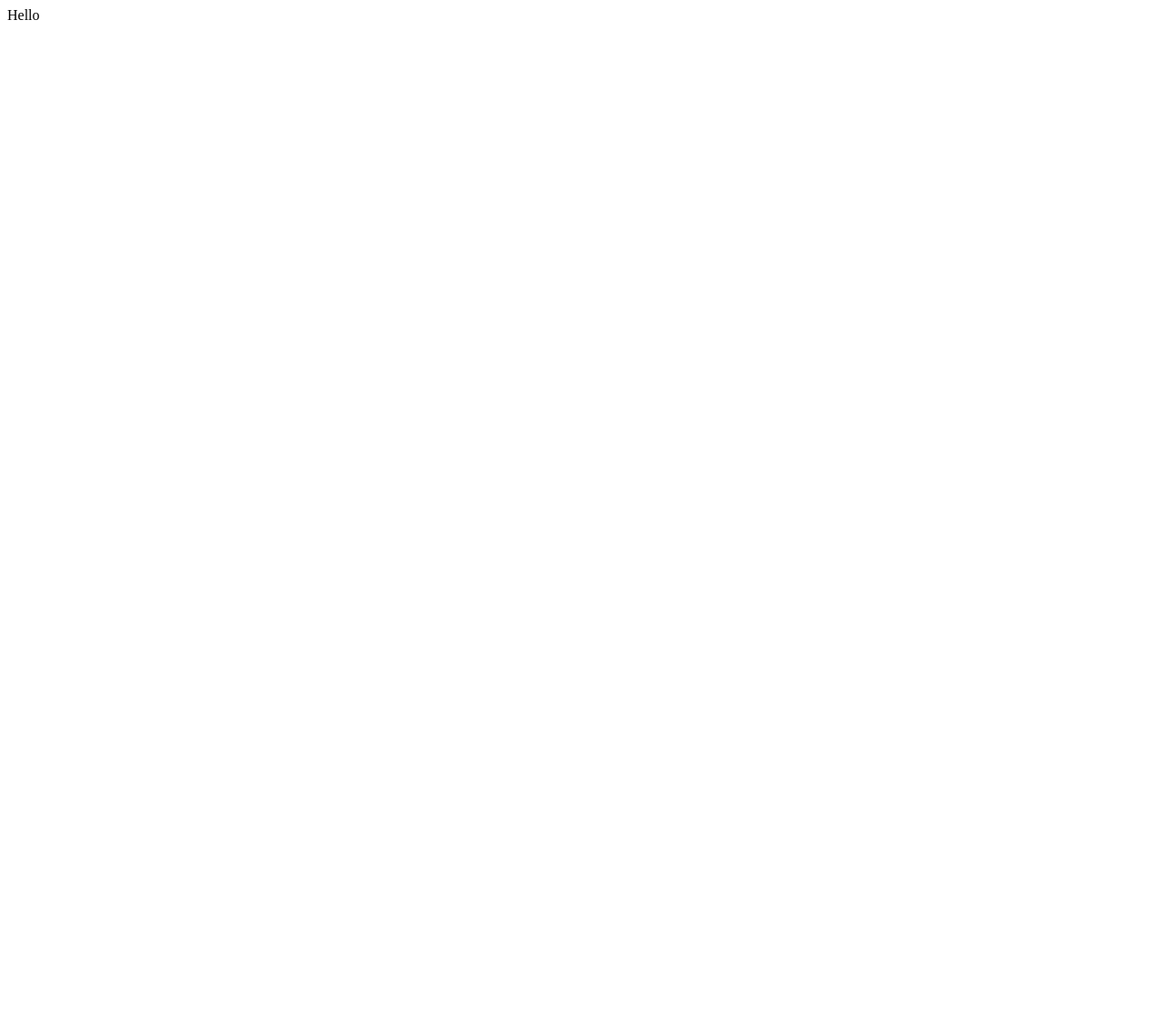
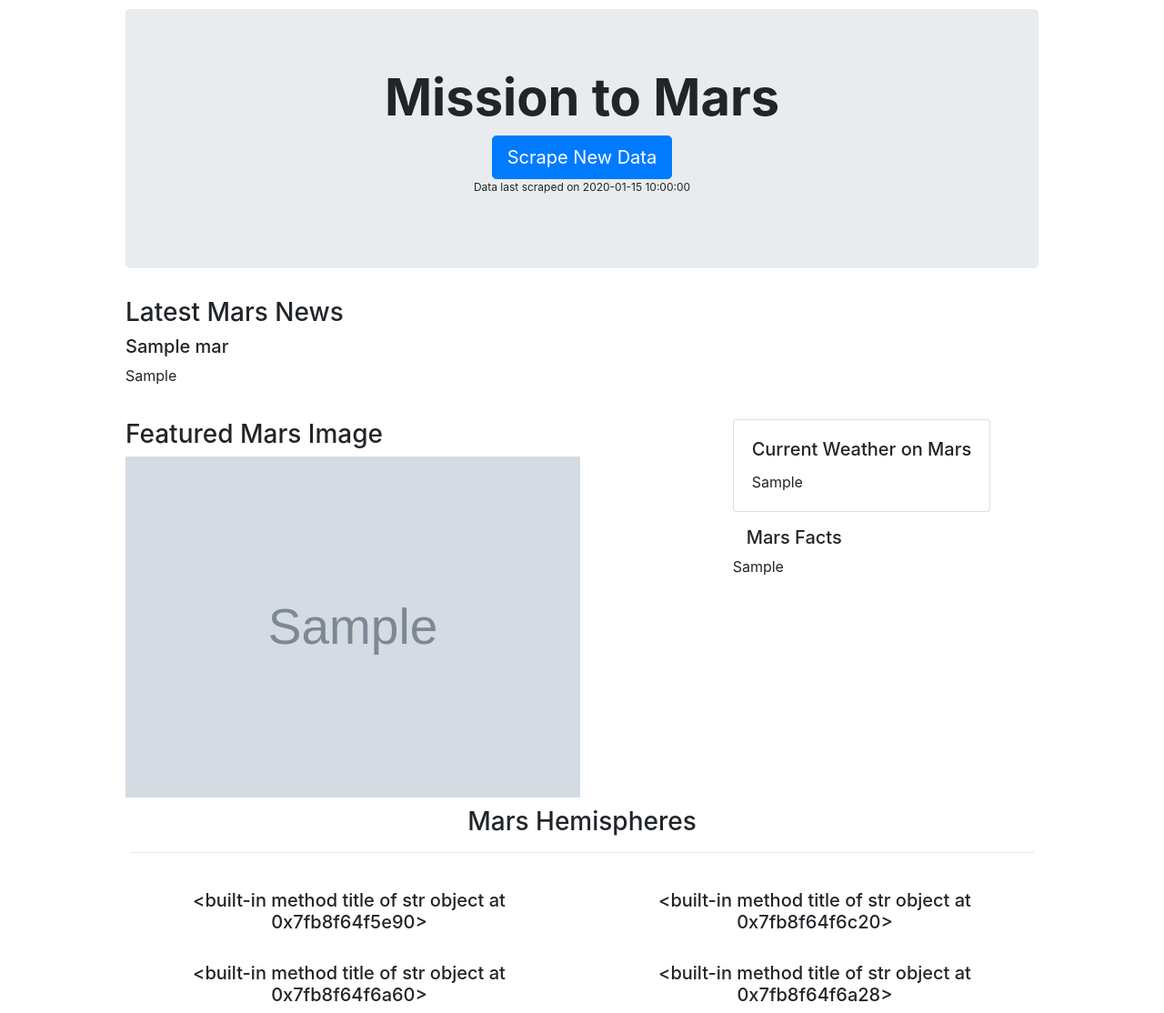
Before and after one commit to epapineau/mission-to-mars, a Flask app: page / in a window 1280 px wide. Before the commit the page is almost empty. Shown: the whole page at 91% size. Before the commit the page ends 22 px from the top, so only its background shows below. Run offline with Flask 2, Linux system fonts and the light colour scheme; grey boxes marked "Sample" are stand-in pictures; a database or web service that is not in the repository returns one stand-in record (values such as "Sample title"); some libraries are stand-ins or nearby versions.

Commit message:
store scrape in mongodb, display mongodb entry on root

```diff
--- a/app.py
+++ b/app.py
@@ -1,5 +1,6 @@
 from flask import Flask, render_template
 from scrape_mars import scrape
+import datetime as dt
 import pymongo
 
 # Initialize flask app
@@ -14,16 +15,17 @@
 # Home Route
 @app.route('/')
 def index():
-    greeting = "Hello"
-    return greeting
+    mars_dict = db.mars.find_one()
+    # Need to find newest entry
+    # scrapeQ = db.mars.find().sort({'scrape_date' : -1})
+    return render_template('index.html', mars_dict = mars_dict)
 
 @app.route('/scraper')
 def scraper():
     # Run scrape function to gather mars data
     mars_dict = scrape()
-    # db.mars.insert_one(
-
-    # )
+    mars_dict['scrape_date'] = dt.datetime.now()
+    db.mars.insert_one(mars_dict)
     return render_template('index.html', mars_dict = mars_dict)
 
 
--- a/templates/index.html
+++ b/templates/index.html
@@ -15,10 +15,10 @@
                 <!-- Begin col one of one, row one -->
                 <div class = "col-12">
                     <!-- Begin jumbotron -->
-                    <div class="jumbotron">
-                            <h1 class="display-4">Mission to Mars</h1>
-                            <a class="btn btn-primary btn-lg" href="#" role="button">Scrape New Data</a>
-                            <p>Data last scraped on </p>
+                    <div class = "jumbotron">
+                            <h1 class = "display-4">Mission to Mars</h1>
+                            <a class = "btn btn-primary btn-lg" href = scraper role = "button">Scrape New Data</a>
+                            <p>Data last scraped on {{ mars_dict.scrape_date }}</p>
                     </div>  <!-- end jumbotron -->
 
                     <h3>Latest Mars News</h3>
@@ -55,8 +55,8 @@
                     </div>  <!-- end within col row one -->
                     <p></p>
                     <!-- Begin within col row two -->
+                    <h5>Mars Facts</h5>
                     <div class = "row">
-                        <h5>Mars Facts</h5>
                         {{ mars_dict.mars_table | safe }}
                     </div>  <!-- end within col row two -->
 
```
